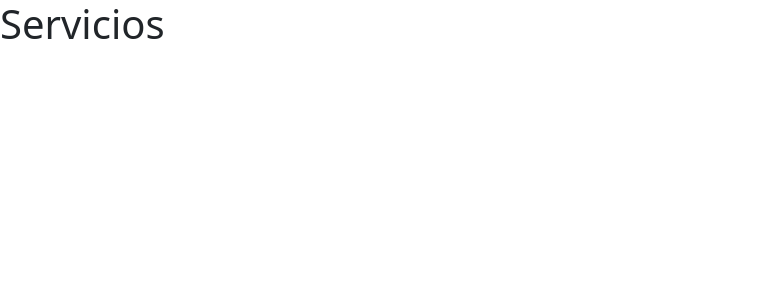
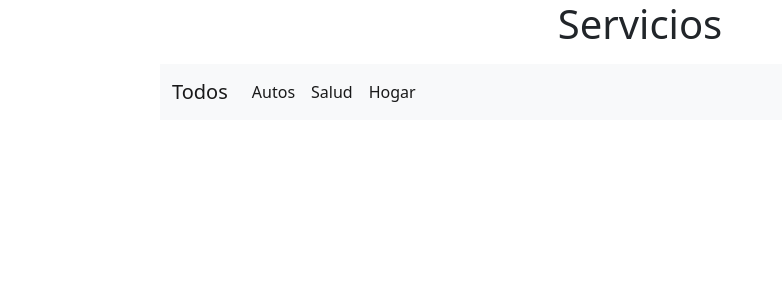
Before and after one commit to brunochan2001/Services-Reactjs, a React (Create React App) app: page / in a window 1280 px wide. Shown: the top 300 px of the page, without its empty margins (0-782 px from the left). Built offline with nearby package versions, Linux system fonts and the light colour scheme.

Commit message:
Componente Navigation agregado

```diff
--- a/src/ServicesApp.jsx
+++ b/src/ServicesApp.jsx
@@ -1,8 +1,9 @@
 import React from 'react';
+import Navigation from './components/Navigation';
 const ServicesApp = () => {
   return (
     <>
-      <h1>Servicios</h1>
+      <Navigation></Navigation>
     </>
   );
 };
--- /dev/null
+++ b/src/components/Navigation/Navigation.jsx
@@ -0,0 +1,40 @@
+import React from 'react';
+import './style.css';
+
+const Navigation = () => {
+  return (
+    <>
+      <div className="nav-container">
+        <h1 className="nav-title">Servicios</h1>
+        <nav className="navbar navbar-expand-lg navbar-light bg-light w-75 mx-auto">
+          <div className="container-fluid">
+            <a className="navbar-brand" href="#">
+              Todos
+            </a>
+            <div className="collapse navbar-collapse" id="navbarNav">
+              <ul className="navbar-nav">
+                <li className="nav-item">
+                  <a className="nav-link active" aria-current="page" href="#">
+                    Autos
+                  </a>
+                </li>
+                <li className="nav-item">
+                  <a className="nav-link active" aria-current="page" href="#">
+                    Salud
+                  </a>
+                </li>
+                <li className="nav-item">
+                  <a className="nav-link active" aria-current="page" href="#">
+                    Hogar
+                  </a>
+                </li>
+              </ul>
+            </div>
+          </div>
+        </nav>
+      </div>
+    </>
+  );
+};
+
+export default Navigation;
--- /dev/null
+++ b/src/components/Navigation/index.js
@@ -0,0 +1 @@
+export { default } from './Navigation';
--- /dev/null
+++ b/src/components/Navigation/style.css
@@ -0,0 +1,9 @@
+.nav-title {
+  text-align: center;
+  margin: 0;
+}
+.nav-container {
+  display: flex;
+  gap: 1rem;
+  flex-direction: column;
+}
```
